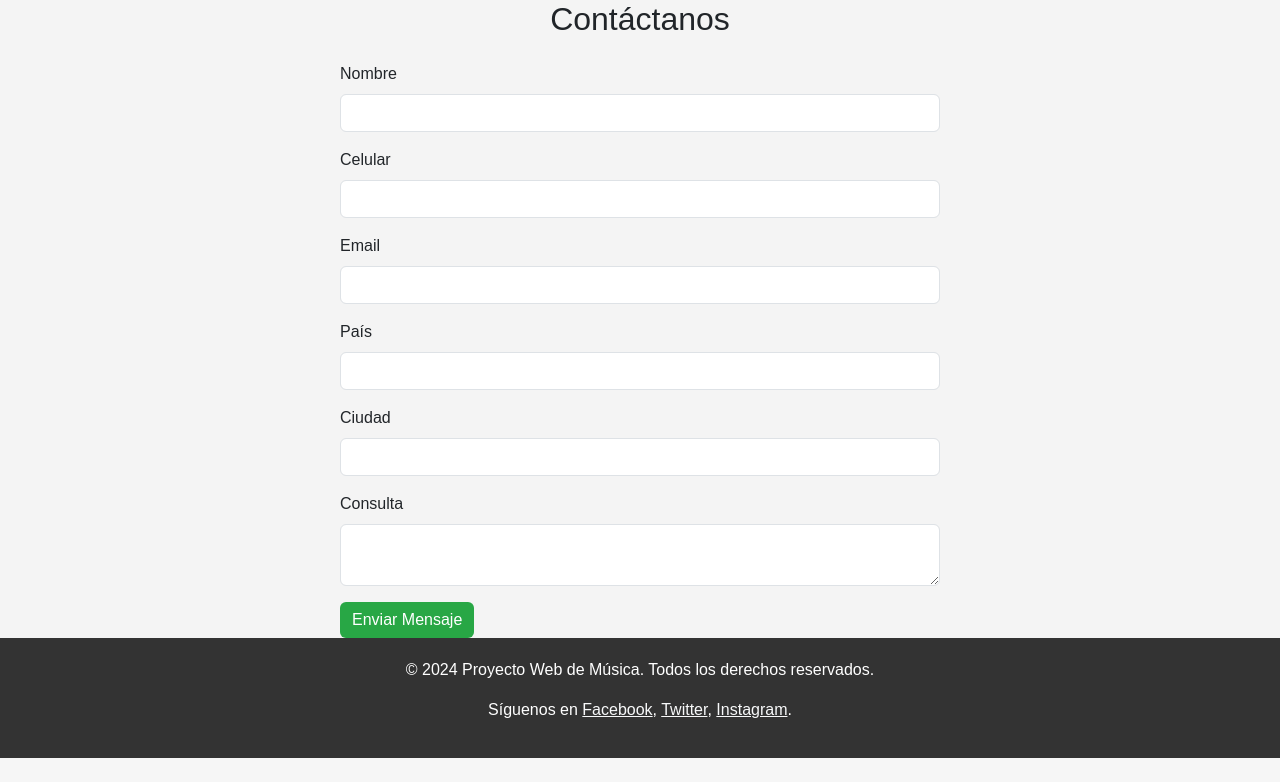
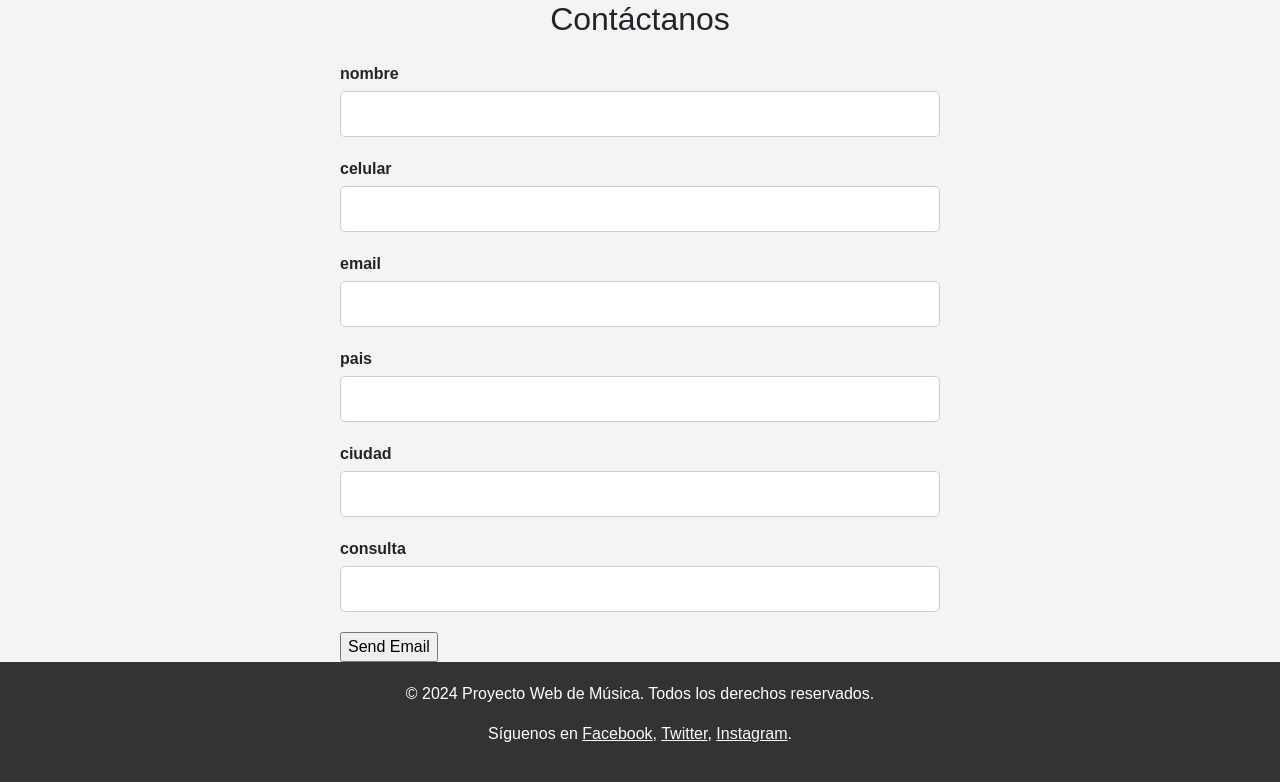
Before and after one commit to r4cayuleo/djangoweblogin, a Django app: page /contactanos/ in a window 1280 px wide. Shown: the part 66-848 px from the top of the page. Before the commit the page ends 824 px from the top, so only its background shows below. Run offline with Django 5.2, Linux system fonts and the light colour scheme; some libraries are stand-ins or nearby versions.

Commit message:
web actualizada

```diff
--- a/webdjango/static/webdjango/js/app.js
+++ b/webdjango/static/webdjango/js/app.js
@@ -1,5 +1,3 @@
-// VALIDACIONES PARA FORMULARIO DE REGISTRO
-
 // VALIDACIONES PARA FORMULARIO DE REGISTRO
 document.getElementById('registro-form').addEventListener('submit', function(event) {
     // Obtener valores de los campos
@@ -13,14 +11,10 @@ document.getElementById('registro-form').addEventListener('submit', function(eve
     var edad = document.getElementById('id_edad').value;
 
     // Borrar mensajes de error anteriores
-    document.getElementById('error-nombre').textContent = '';
-    document.getElementById('error-apellido').textContent = '';
-    document.getElementById('error-usuario').textContent = '';
-    document.getElementById('error-correo').textContent = '';
-    document.getElementById('error-contraseña').textContent = '';
-    document.getElementById('error-rep-contraseña').textContent = '';
-    document.getElementById('error-sexo').textContent = '';
-    document.getElementById('error-edad').textContent = '';
+    var campos = ['nombre', 'apellido', 'usuario', 'correo', 'contraseña', 'rep_contraseña', 'sexo', 'edad'];
+    campos.forEach(function(campo) {
+        document.getElementById('error-' + campo).textContent = '';
+    });
 
     // Validaciones
     var valid = true;
@@ -104,22 +98,21 @@ document.getElementById('login-form').addEventListener('submit', function(event)
     }
 });
 
-
-
 // AQUI EMPIEZA EL CODIGO DEL CARRITO DE COMPRAS
 document.addEventListener('DOMContentLoaded', function() {
+    cargarConciertosRecomendados();
     updateCartCount();
     renderCartItems();
 });
 
-function addToCart(eventName, quantity) {
+function addToCart(eventName, quantity, price) {
     let cart = JSON.parse(localStorage.getItem('cart')) || [];
     const eventIndex = cart.findIndex(event => event.name === eventName);
 
     if (eventIndex > -1) {
         cart[eventIndex].quantity += parseInt(quantity);
     } else {
-        cart.push({ name: eventName, quantity: parseInt(quantity) });
+        cart.push({ name: eventName, quantity: parseInt(quantity), price: price });
     }
 
     localStorage.setItem('cart', JSON.stringify(cart));
@@ -132,6 +125,13 @@ function updateCartCount() {
     const cart = JSON.parse(localStorage.getItem('cart')) || [];
     const count = cart.reduce((total, event) => total + event.quantity, 0);
     document.getElementById('cart-count').textContent = count;
+    updateCartTotal();
+}
+
+function updateCartTotal() {
+    const cart = JSON.parse(localStorage.getItem('cart')) || [];
+    const total = cart.reduce((sum, event) => sum + (event.quantity * event.price), 0);
+    document.getElementById('cart-total').textContent = total.toFixed(2);
 }
 
 function renderCartItems() {
@@ -144,7 +144,7 @@ function renderCartItems() {
         listItem.className = 'list-group-item d-flex justify-content-between align-items-center';
 
         const eventInfo = document.createElement('span');
-        eventInfo.textContent = `${event.name} - `;
+        eventInfo.textContent = `${event.name} - $${event.price} x `;
 
         const quantityInput = document.createElement('input');
         quantityInput.type = 'number';
@@ -170,11 +170,12 @@ function renderCartItems() {
     });
 }
 
-function updateCartQuantity(index, quantity) {
+function updateCartQuantity(index, newQuantity) {
     let cart = JSON.parse(localStorage.getItem('cart')) || [];
-    cart[index].quantity = parseInt(quantity);
+    cart[index].quantity = parseInt(newQuantity);
     localStorage.setItem('cart', JSON.stringify(cart));
     updateCartCount();
+    renderCartItems();
 }
 
 function removeFromCart(index) {
@@ -204,10 +205,8 @@ function finalizarCompra() {
     }
 }
 
-
-
 // CODIGO API
-const TICKETMASTER_API_KEY = 'CGGZDZbd2Du3f5HVuhZ2UrWhqmdzaBCc'; // Cambio de nombre para evitar conflictos
+const TICKETMASTER_API_KEY = 'CGGZDZbd2Du3f5HVuhZ2UrWhqmdzaBCc';
 const ticketmasterUrl = `https://app.ticketmaster.com/discovery/v2/events.json?classificationName=music&apikey=${TICKETMASTER_API_KEY}`;
 
 function cargarConciertosRecomendados() {
@@ -223,201 +222,33 @@ function cargarConciertosRecomendados() {
 
             eventos.forEach(evento => {
                 const artista = evento._embedded.attractions[0].name;
-                const fechaEvento = new Date(evento.dates.start.localDate);
-                const añoEvento = fechaEvento.getFullYear();
-
-                if (añoEvento !== 2024 && añoEvento !== 2025) {
-                    return;
-                }
-
-                if (!displayedArtists.includes(artista) && displayedArtists.length >= 4) {
-                    return;
-                }
+                const fechaEvento = new Date(evento.dates.start.dateTime);
 
                 if (!artistCounts[artista]) {
                     artistCounts[artista] = 0;
                 }
 
-                if (artistCounts[artista] < 3) {
-                    const conciertoElement = document.createElement('div');
-                    conciertoElement.classList.add('col-md-4');
+                if (artistCounts[artista] < 2 && !displayedArtists.includes(artista)) {
+                    const card = document.createElement('div');
+                    card.className = 'col-md-4 mb-4';
 
-                    conciertoElement.innerHTML = `
-                        <div class="card">
-                            <img src="${evento.images[0].url}" class="card-img-top" alt="${evento.name}">
+                    card.innerHTML = `
+                        <div class="card h-100">
+                            <img src="${evento.images[0].url}" class="card-img-top" alt="${artista}">
                             <div class="card-body">
-                                <h5 class="card-title">${evento.name}</h5>
-                                <p class="card-text">Fecha: ${evento.dates.start.localDate}</p>
-                                <p class="card-text">Lugar: ${evento._embedded.venues[0].name}</p>
-                                <a href="${evento.url}" class="btn btn-primary">Comprar Entradas</a>
+                                <h5 class="card-title">${artista}</h5>
+                                <p class="card-text">${evento.name}</p>
+                                <p class="card-text"><strong>Fecha:</strong> ${fechaEvento.toLocaleDateString()} ${fechaEvento.toLocaleTimeString()}</p>
+                                <button class="btn btn-primary" onclick="addToCart('${evento.name}', 1)">Agregar al carrito</button>
                             </div>
                         </div>
                     `;
 
-                    conciertosContainer.appendChild(conciertoElement);
-
+                    conciertosContainer.appendChild(card);
+                    displayedArtists.push(artista);
                     artistCounts[artista]++;
-                    if (!displayedArtists.includes(artista)) {
-                        displayedArtists.push(artista);
-                    }
                 }
             });
         })
-        .catch(error => {
-            console.error('Error al cargar los conciertos:', error);
-        });
+        .catch(error => console.error('Error al cargar conciertos recomendados:', error));
 }
-
-document.addEventListener('DOMContentLoaded', function() {
-    cargarConciertosRecomendados();
-});
-
-
-// AQUI EMPIEZA EL CODIGO DE LA API
-// Clave API de Ticketmaster
-const apiKey = 'CGGZDZbd2Du3f5HVuhZ2UrWhqmdzaBCc';
-// URL de la API de Ticketmaster para obtener eventos de música
-const url = `https://app.ticketmaster.com/discovery/v2/events.json?classificationName=music&apikey=${apiKey}`;
-
-// Función para obtener y mostrar los conciertos recomendados
-function cargarConciertosRecomendados() {
-    // Llamada a la API usando fetch
-    fetch(url)
-        .then(response => response.json()) // Convierte la respuesta en un objeto JSON
-        .then(data => {
-            // Se obtiene la lista de eventos del objeto JSON
-            const eventos = data._embedded.events;
-            // Se selecciona el contenedor para mostrar los conciertos recomendados
-            const conciertosContainer = document.getElementById('conciertos-recomendados');
-            // Limpia cualquier contenido anterior en el contenedor
-            conciertosContainer.innerHTML = '';
-
-            // Objeto para contar la cantidad de conciertos por artista
-            const artistCounts = {};
-            // Array para rastrear el número de artistas diferentes mostrados
-            const displayedArtists = [];
-
-            // Itera sobre cada evento
-            eventos.forEach(evento => {
-                // Nombre del artista principal del evento
-                const artista = evento._embedded.attractions[0].name;
-
-                // Fecha del evento
-                const fechaEvento = new Date(evento.dates.start.localDate);
-                const añoEvento = fechaEvento.getFullYear();
-
-                // Filtra eventos para mostrar solo los de 2024 y 2025
-                if (añoEvento !== 2024 && añoEvento !== 2025) {
-                    return;
-                }
-
-                // Si el artista no está en el array y ya hay 4 artistas, no agregue más conciertos
-                if (!displayedArtists.includes(artista) && displayedArtists.length >= 4) {
-                    return;
-                }
-
-                // Inicializa el contador para el artista si no existe
-                if (!artistCounts[artista]) {
-                    artistCounts[artista] = 0;
-                }
-
-                // Solo agrega el concierto si el artista tiene menos de 3 conciertos mostrados
-                if (artistCounts[artista] < 3) {
-                    // Crea un elemento de tarjeta para el concierto
-                    const conciertoElement = document.createElement('div');
-                    conciertoElement.classList.add('col-md-4');
-
-                    // Define el contenido HTML de la tarjeta
-                    conciertoElement.innerHTML = `
-                        <div class="card">
-                            <img src="${evento.images[0].url}" class="card-img-top" alt="${evento.name}">
-                            <div class="card-body">
-                                <h5 class="card-title">${evento.name}</h5>
-                                <p class="card-text">Fecha: ${evento.dates.start.localDate}</p>
-                                <p class="card-text">Lugar: ${evento._embedded.venues[0].name}</p>
-                                <a href="${evento.url}" class="btn btn-primary" target="_blank">Comprar Entradas</a>
-                            </div>
-                        </div>
-                    `;
-
-                    // Agrega la tarjeta al contenedor
-                    conciertosContainer.appendChild(conciertoElement);
-                    // Incrementa el contador para el artista
-                    artistCounts[artista]++;
-
-                    // Si es la primera vez que se muestra un concierto de este artista, se agrega al array de artistas mostrados
-                    if (!displayedArtists.includes(artista)) {
-                        displayedArtists.push(artista);
-                    }
-                }
-            });
-        })
-        .catch(error => console.error('Error:', error)); // Maneja cualquier error en la llamada a la API
-}
-
-// Función para cargar los conciertos cuando se cargue la página
-document.addEventListener('DOMContentLoaded', cargarConciertosRecomendados);
-
-// AUTENTICACION LOGIN
-// app.js
-
-document.addEventListener('DOMContentLoaded', function() {
-    const authLinks = document.getElementById('auth-links');
-    const loggedInUser = JSON.parse(localStorage.getItem('loggedInUser'));
-
-    if (authLinks && loggedInUser) {
-        authLinks.innerHTML = `
-            <li class="nav-item">
-                <a href="perfil.html" class="nav-link">Ver Perfil</a>
-            </li>
-            <li class="nav-item">
-                <a href="#" class="nav-link" id="logout">Cerrar Sesión</a>
-            </li>
-            <li class="nav-item">
-                <a href="#" class="nav-link" data-bs-toggle="modal" data-bs-target="#cartModal">
-                    <i class="fas fa-shopping-cart"></i> Carrito (<span id="cart-count">0</span>)
-                </a>
-            </li>
-        `;
-
-        document.getElementById('logout').addEventListener('click', function() {
-            localStorage.removeItem('loggedInUser');
-            window.location.href = 'index.html';
-        });
-    }
-});
-
-
-// Este evento se activa cuando el DOM está completamente cargado
-document.addEventListener('DOMContentLoaded', function() {
-    // Se obtiene el elemento que contiene los enlaces de autenticación
-    const authLinks = document.getElementById('auth-links');
-    // Se obtiene la información del usuario que ha iniciado sesión desde el almacenamiento local
-    const loggedInUser = JSON.parse(localStorage.getItem('loggedInUser'));
-
-    // Si hay un usuario autenticado
-    if (loggedInUser) {
-        // Se reemplazan los enlaces de autenticación con los enlaces de perfil y cierre de sesión
-        authLinks.innerHTML = `
-            <li class="nav-item">
-                <a href="perfil.html" class="nav-link">Ver Perfil</a>
-            </li>
-            <li class="nav-item">
-                <a href="#" class="nav-link" id="logout">Cerrar Sesión</a>
-            </li>
-            <li class="nav-item">
-                <a href="#" class="nav-link" data-bs-toggle="modal" data-bs-target="#cartModal">
-                    <i class="fas fa-shopping-cart"></i> Carrito (<span id="cart-count">0</span>)
-                </a>
-            </li>
-        `;
-
-        // Se agrega un evento de escucha al enlace de cierre de sesión
-        document.getElementById('logout').addEventListener('click', function() {
-            // Se elimina la información del usuario autenticado del almacenamiento local
-            localStorage.removeItem('loggedInUser');
-            // Se redirige al usuario a la página de inicio
-            window.location.href = 'index.html';
-        });
-    }
-});
--- a/webdjango/templates/webdjango/base.html
+++ b/webdjango/templates/webdjango/base.html
@@ -10,6 +10,15 @@
     <link href="https://cdn.jsdelivr.net/npm/bootstrap@5.3.0/dist/css/bootstrap.min.css" rel="stylesheet">
     <link rel="stylesheet" href="https://cdnjs.cloudflare.com/ajax/libs/font-awesome/6.0.0-beta3/css/all.min.css">
     <link rel="stylesheet" href="{% static 'webdjango/css/estilo.css' %}">
+
+    <!-- EMAIL JS-->
+    <script type="text/javascript"
+    src="https://cdn.jsdelivr.net/npm/@emailjs/browser@4/dist/email.min.js"></script>
+
+  <script type="text/javascript">
+    emailjs.init('-q_6C77OJjT86IlZ1')
+  </script>
+
 </head>
 <body>
     <nav class="navbar navbar-expand-lg navbar-custom">
--- a/webdjango/templates/webdjango/contactanos.html
+++ b/webdjango/templates/webdjango/contactanos.html
@@ -7,54 +7,39 @@
 <div class="container">
     <h2 class="text-center mb-4">Contáctanos</h2>
     <form id="form">
-        <div class="mb-3">
-            <label for="nombre" class="form-label">Nombre</label>
-            <input type="text" class="form-control" name="nombre" id="nombre" required>
+        <div class="field">
+          <label for="nombre">nombre</label>
+          <input type="text" name="nombre" id="nombre">
         </div>
-        <div class="mb-3">
-            <label for="celular" class="form-label">Celular</label>
-            <input type="text" class="form-control" name="celular" id="celular" required minlength="9">
+        <div class="field">
+          <label for="celular">celular</label>
+          <input type="text" name="celular" id="celular">
         </div>
-        <div class="mb-3">
-            <label for="email" class="form-label">Email</label>
-            <input type="email" class="form-control" name="email" id="email" required>
+        <div class="field">
+          <label for="email">email</label>
+          <input type="text" name="email" id="email">
         </div>
-        <div class="mb-3">
-            <label for="pais" class="form-label">País</label>
-            <input type="text" class="form-control" name="pais" id="pais">
+        <div class="field">
+          <label for="pais">pais</label>
+          <input type="text" name="pais" id="pais">
         </div>
-        <div class="mb-3">
-            <label for="ciudad" class="form-label">Ciudad</label>
-            <input type="text" class="form-control" name="ciudad" id="ciudad">
+        <div class="field">
+          <label for="ciudad">ciudad</label>
+          <input type="text" name="ciudad" id="ciudad">
         </div>
-        <div class="mb-3">
-            <label for="consulta" class="form-label">Consulta</label>
-            <textarea class="form-control" name="consulta" id="consulta" required></textarea>
+        <div class="field">
+          <label for="consulta">consulta</label>
+          <input type="text" name="consulta" id="consulta">
         </div>
-        <input type="submit" class="btn btn-success" id="button" value="Enviar Mensaje">
-    </form>
+        <input type="submit" id="button" value="Send Email" >
+      </form>
 </div>
 
 
 {% endblock %}
 
 {% block extra_scripts %}
-<!-- EmailJS -->
-<script src="https://cdn.emailjs.com/dist/email.min.js"></script>
-<script>
-    (function(){
-        emailjs.init("-q_6C77OJjT86IlZ1");
-    })();
-</script>
-<script type="text/javascript"
-  src="https://cdn.jsdelivr.net/npm/@emailjs/browser@4/dist/email.min.js"></script>
-
-<script type="text/javascript">
-  emailjs.init('-q_6C77OJjT86IlZ1')
-</script>
-
-<script>
-    const btn = document.getElementById('button');
+const btn = document.getElementById('button');
 
 document.getElementById('form')
  .addEventListener('submit', function(event) {
@@ -62,7 +47,7 @@ document.getElementById('form')
 
    btn.value = 'Sending...';
 
-   const serviceID = 'default_service';
+   const serviceID = 'dservice_a6rzdfx';
    const templateID = 'template_4svg4xn';
 
    emailjs.sendForm(serviceID, templateID, this)
@@ -74,5 +59,11 @@ document.getElementById('form')
       alert(JSON.stringify(err));
     });
 });
+
+<script type="text/javascript"
+src="https://cdn.jsdelivr.net/npm/@emailjs/browser@4/dist/email.min.js"></script>
+
+<script type="text/javascript">
+emailjs.init('-q_6C77OJjT86IlZ1')
 </script>
 {% endblock %}
--- a/webdjango/templates/webdjango/eventos.html
+++ b/webdjango/templates/webdjango/eventos.html
@@ -18,10 +18,11 @@
                     <p class="card-text">Fecha: 15 de mayo, 2024</p>
                     <p class="card-text">Lugar: Estadio Nacional</p>
                     <p class="card-text">Hora: 20:00</p>
+                    <p class="card-text">Precio: $50</p> <!-- Agregar precio -->
                     <a href="{% url 'biografias' %}#thom_yorke" class="btn btn-primary">Ver Biografía</a>
                     <!-- Formulario para comprar entradas -->
                     {% if user.is_authenticated %}
-                    <form onsubmit="addToCart('Thom Yorke', document.getElementById('num-entradas-thom').value); return false;">
+                    <form onsubmit="addToCart('Thom Yorke', document.getElementById('num-entradas-thom').value, 50); return false;"> <!-- Pasar precio -->
                         <div class="mb-3">
                             <label for="num-entradas-thom" class="form-label">Número de entradas:</label>
                             <input type="number" class="form-control" id="num-entradas-thom" name="quantity" min="1" value="1">
@@ -47,10 +48,11 @@
                     <p class="card-text">Fecha: 20 de junio, 2024</p>
                     <p class="card-text">Lugar: Teatro Metropolitano</p>
                     <p class="card-text">Hora: 19:30</p>
+                    <p class="card-text">Precio: $40</p> <!-- Agregar precio -->
                     <a href="{% url 'biografias' %}" class="btn btn-primary">Ver Biografía</a>
                     <!-- Formulario para comprar entradas -->
                     {% if user.is_authenticated %}
-                    <form onsubmit="addToCart('Jeff Buckley', document.getElementById('num-entradas-jeff').value); return false;">
+                    <form onsubmit="addToCart('Jeff Buckley', document.getElementById('num-entradas-jeff').value, 40); return false;"> <!-- Pasar precio -->
                         <div class="mb-3">
                             <label for="num-entradas-jeff" class="form-label">Número de entradas:</label>
                             <input type="number" class="form-control" id="num-entradas-jeff" name="quantity" min="1" value="1">
```
